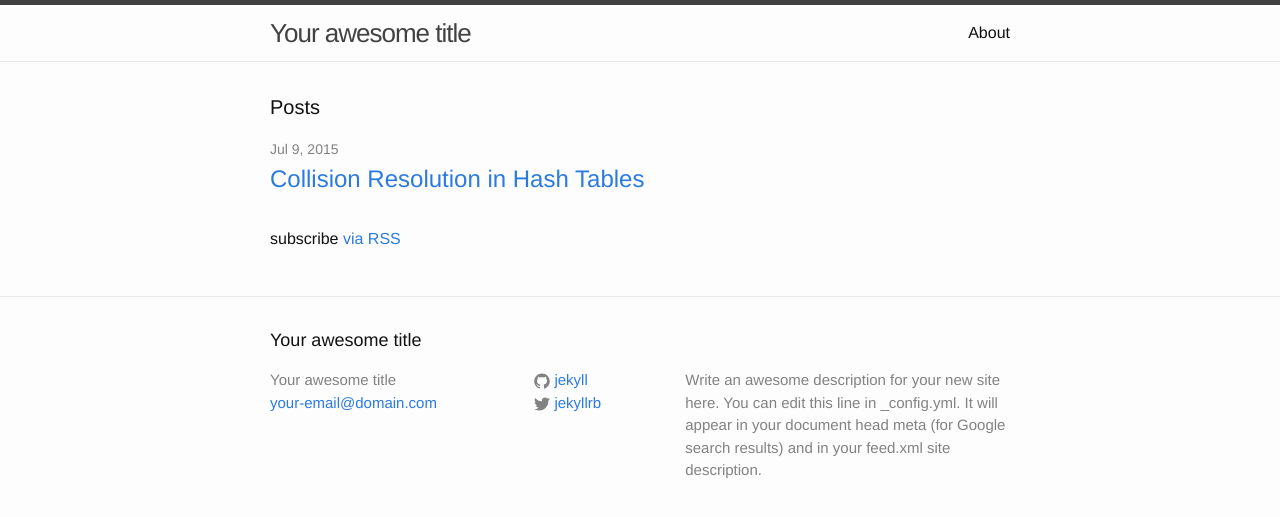
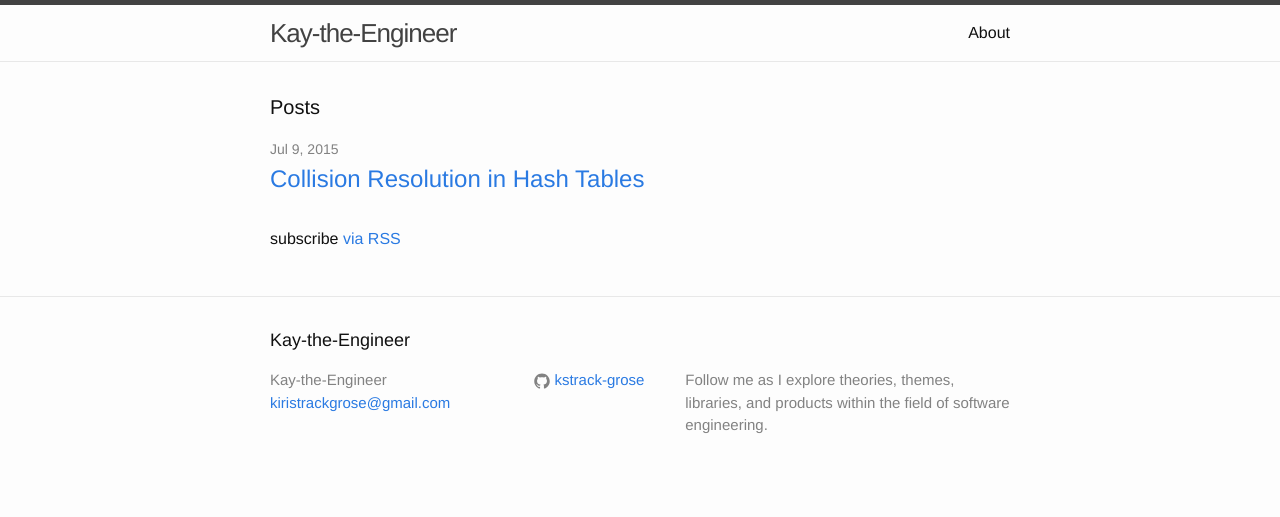
Before and after one commit to kstrack-grose/kstrack-grose.github.io, a Jekyll site: the page built from index.html, in a window 1280 px wide. Shown: the top 517 px of the page. Built offline with Jekyll 4.4.1, drawn with Linux system fonts in a browser that asks for light colours.

Commit message:
change _config to personalize title, contact info, and blurb

```diff
--- a/_config.yml
+++ b/_config.yml
@@ -1,14 +1,13 @@
 # Site settings
-title: Your awesome title
-email: your-email@domain.com
+title: Kay-the-Engineer
+email: kiristrackgrose@gmail.com
 description: > # this means to ignore newlines until "baseurl:"
-  Write an awesome description for your new site here. You can edit this
-  line in _config.yml. It will appear in your document head meta (for
-  Google search results) and in your feed.xml site description.
+  Follow me as I explore theories, themes, libraries, and products
+  within the field of software engineering.
 baseurl: "" # the subpath of your site, e.g. /blog/
-url: "http://yourdomain.com" # the base hostname & protocol for your site
-twitter_username: jekyllrb
-github_username:  jekyll
+url: "kstrack-grose.github.io" # the base hostname & protocol for your site
+twitter_username:
+github_username:  kstrack-grose
 
 # Build settings
 markdown: kramdown
```
